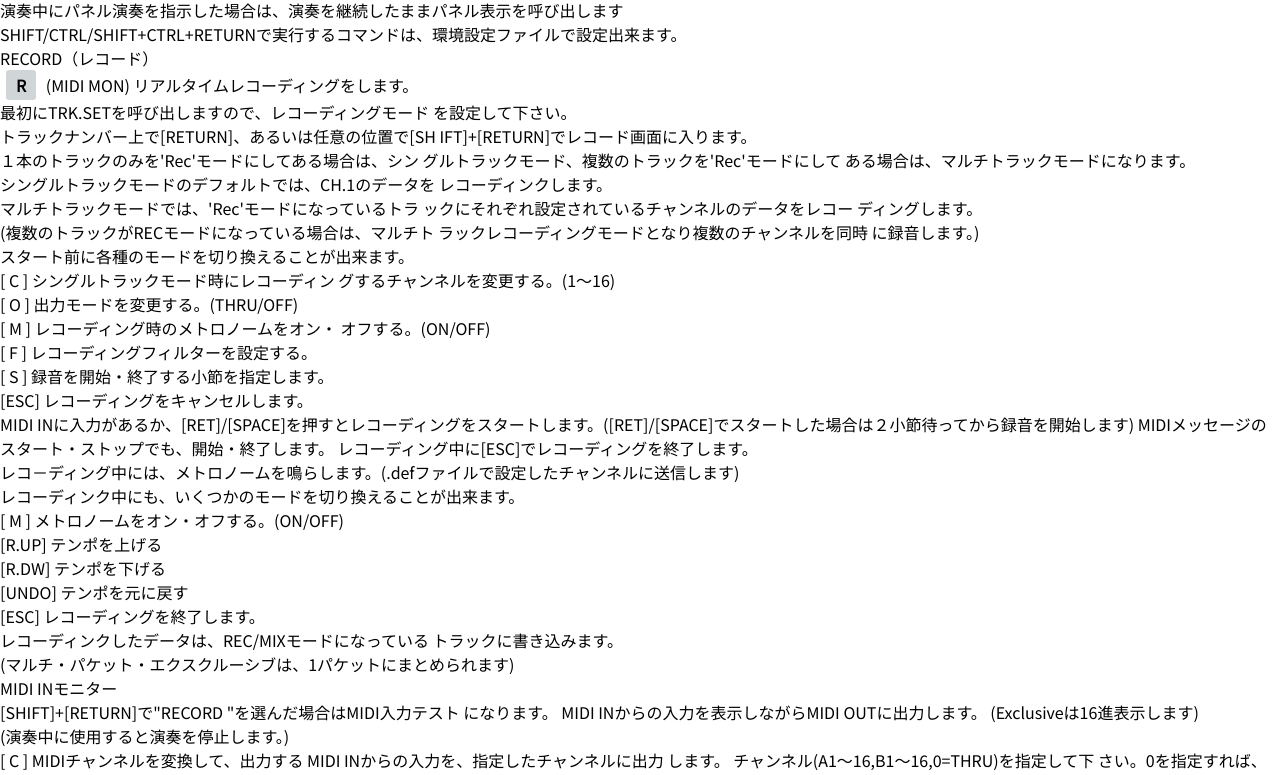
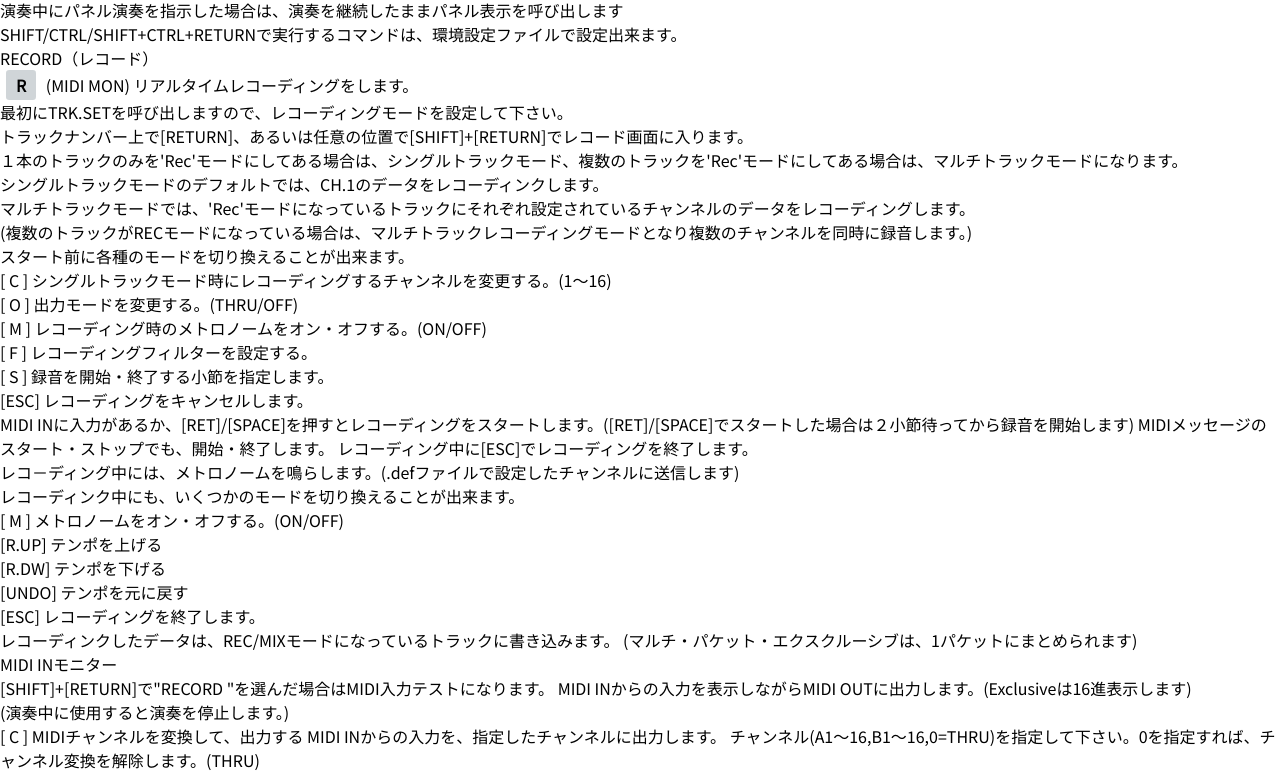
Before and after one commit to mucho613/potential-guide, a Next.js app: page /command-menu in a window 1280 px wide. Shown: the part 2682-3457 px from the top of the page. Built offline with nearby package versions, Linux system fonts and the light colour scheme.

Commit message:
update: markdown

```diff
--- a/pages/command-menu.mdx
+++ b/pages/command-menu.mdx
@@ -238,38 +238,26 @@
 (MIDI MON)
 リアルタイムレコーディングをします。
 
-最初にTRK.SETを呼び出しますので、レコーディングモード
-を設定して下さい。
+最初にTRK.SETを呼び出しますので、レコーディングモードを設定して下さい。
 
-トラックナンバー上で[RETURN]、あるいは任意の位置で[SH
-IFT]+[RETURN]でレコード画面に入ります。
+トラックナンバー上で[RETURN]、あるいは任意の位置で[SHIFT]+[RETURN]でレコード画面に入ります。
 
-１本のトラックのみを'Rec'モードにしてある場合は、シン
-グルトラックモード、複数のトラックを'Rec'モードにして
-ある場合は、マルチトラックモードになります。
+１本のトラックのみを'Rec'モードにしてある場合は、シングルトラックモード、複数のトラックを'Rec'モードにしてある場合は、マルチトラックモードになります。
 
 
-シングルトラックモードのデフォルトでは、CH.1のデータを
-レコーディンクします。
+シングルトラックモードのデフォルトでは、CH.1のデータをレコーディンクします。
 
-マルチトラックモードでは、'Rec'モードになっているトラ
-ックにそれぞれ設定されているチャンネルのデータをレコー
-ディングします。
+マルチトラックモードでは、'Rec'モードになっているトラックにそれぞれ設定されているチャンネルのデータをレコーディングします。
 
-(複数のトラックがRECモードになっている場合は、マルチト
-ラックレコーディングモードとなり複数のチャンネルを同時
-に録音します。)
-
+(複数のトラックがRECモードになっている場合は、マルチトラックレコーディングモードとなり複数のチャンネルを同時に録音します。)
 
 スタート前に各種のモードを切り換えることが出来ます。
 
-[ C ]	シングルトラックモード時にレコーディン
-  グするチャンネルを変更する。(1～16)
+[ C ]	シングルトラックモード時にレコーディングするチャンネルを変更する。(1～16)
 
 [ O ]	出力モードを変更する。(THRU/OFF)
 
-[ M ]	レコーディング時のメトロノームをオン・
-  オフする。(ON/OFF)
+[ M ]	レコーディング時のメトロノームをオン・オフする。(ON/OFF)
 
 [ F ]	レコーディングフィルターを設定する。
 
@@ -295,27 +283,20 @@ MIDIメッセージのスタート・ストップでも、開始・終了しま
 
   [ESC]	レコーディングを終了します。
 
-レコーディンクしたデータは、REC/MIXモードになっている
-トラックに書き込みます。
-
+レコーディンクしたデータは、REC/MIXモードになっているトラックに書き込みます。
 (マルチ・パケット・エクスクルーシブは、1パケットにまとめられます)
 
 
 MIDI INモニター
 
-  [SHIFT]+[RETURN]で"RECORD  "を選んだ場合はMIDI入力テスト
-  になります。
-  MIDI INからの入力を表示しながらMIDI OUTに出力します。
-  (Exclusiveは16進表示します)
+  [SHIFT]+[RETURN]で"RECORD  "を選んだ場合はMIDI入力テストになります。
+  MIDI INからの入力を表示しながらMIDI OUTに出力します。(Exclusiveは16進表示します)
 
   (演奏中に使用すると演奏を停止します。)
 
 [ C ]	MIDIチャンネルを変換して、出力する
-    MIDI INからの入力を、指定したチャンネルに出力
-    します。
-    チャンネル(A1～16,B1～16,0=THRU)を指定して下
-    さい。0を指定すれば、チャンネル変換を解除しま
-    す。(THRU)
+    MIDI INからの入力を、指定したチャンネルに出力します。
+    チャンネル(A1～16,B1～16,0=THRU)を指定して下さい。0を指定すれば、チャンネル変換を解除します。(THRU)
 
 [ G ]	プログラムチェンジを出力する
     (チャンネル変換の指定時のみ)
@@ -326,20 +307,15 @@ MIDI INモニター
 
 ### FILTER（レコーディングフィルター）
 <span class="key">F</span>
-
 録音するコントローラのフィルターを設定します。
 'ON'になっているコントローラは録音しません。
-
-任意のコントロールチェンジ同士を入れ換えること
-もできます。
+任意のコントロールチェンジ同士を入れ換えることもできます。
 
 
 ### TIME&KEY（タイム & キーセッティング）
 <span class="key">K</span>
-
 テンポ等の設定をします。
-設定したい場所へカーソルを移動して、[RETURN]を押して下
-さい。
+設定したい場所へカーソルを移動して、[RETURN]を押して下さい。
 
 [RET]	パラメータを設定する。
 
@@ -525,7 +501,6 @@ MIDI INモニター
 
 				ファイルネーム設定ウインドウが開くので、ファイルネームを入力・選択して下さい。(拡張子は省略出来ます)
 
-
 			ユーザーエクスクルーシブ内に設定出来るコマンド
 
 		[F 1]	gt : SEND GATE POSITION DATA
```
